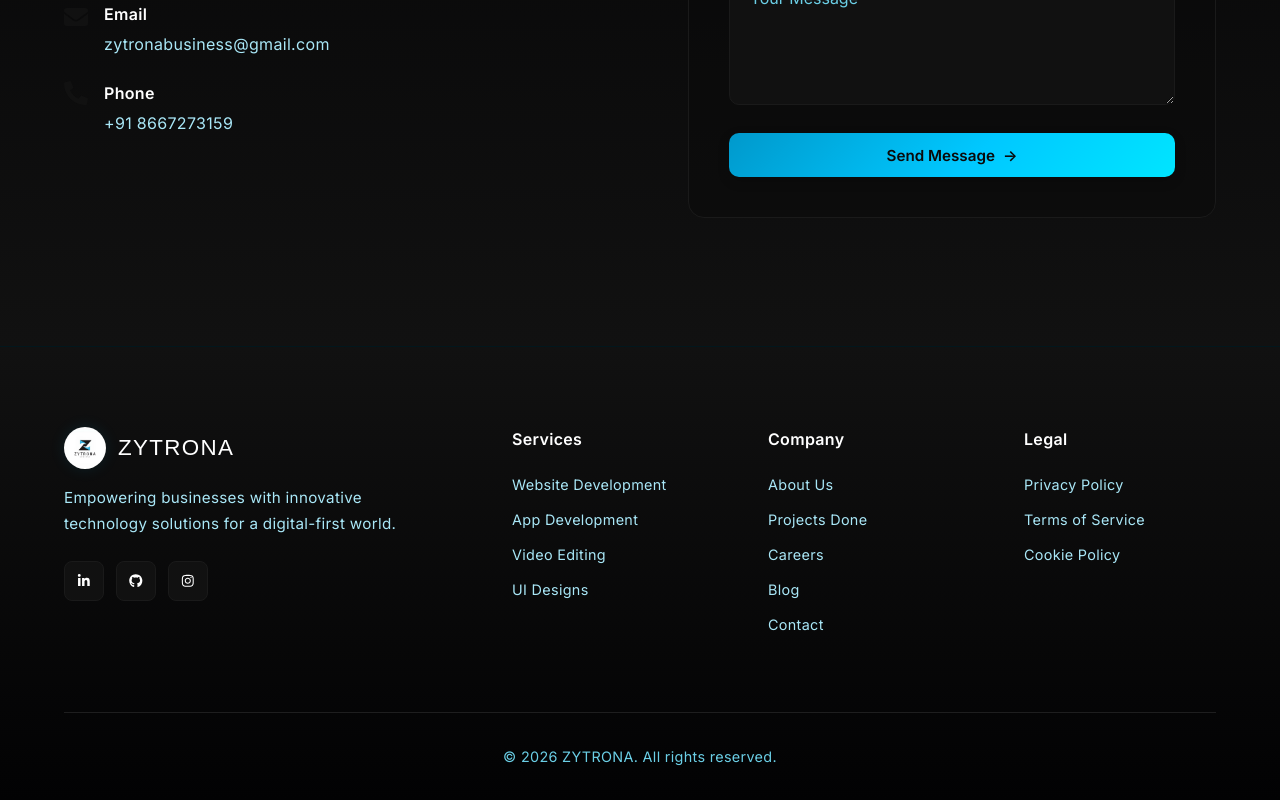
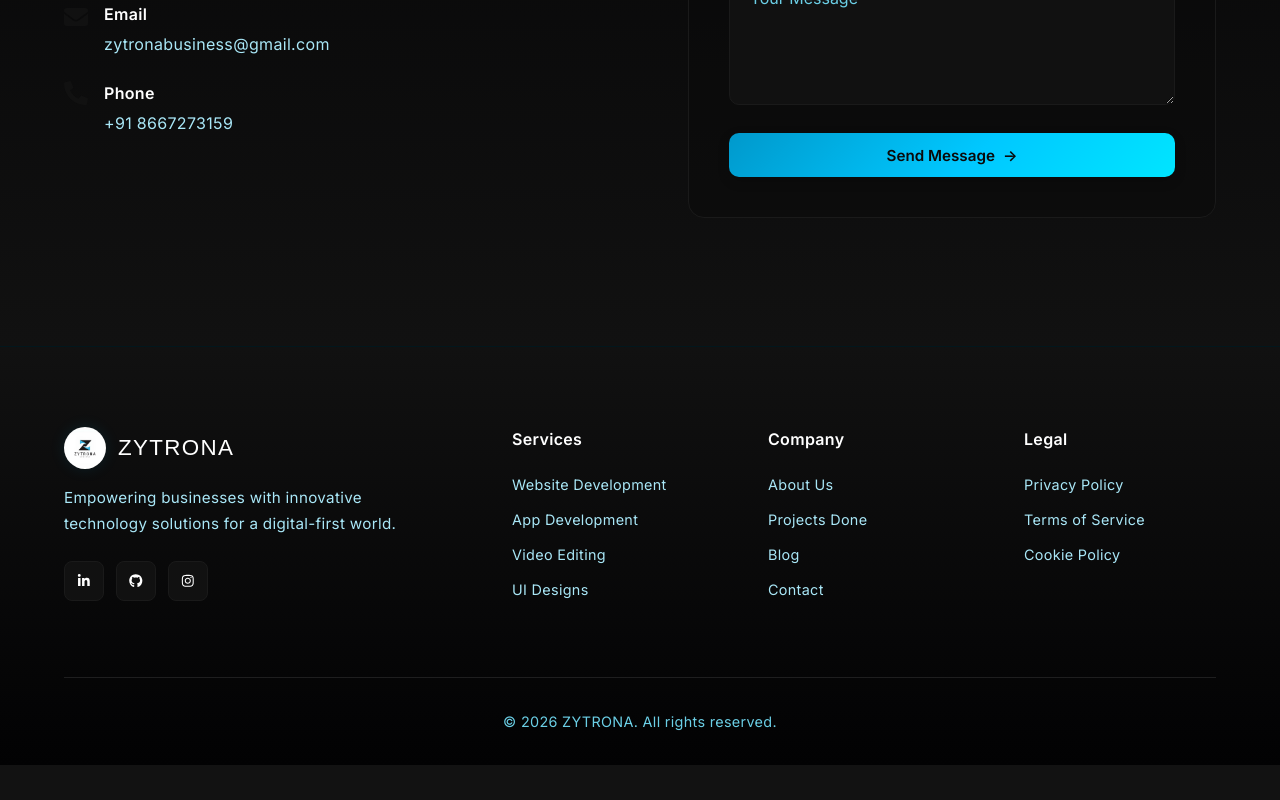
Before and after one commit to ZYTRONA/ZYTRONA_WEB, a React (Vite) app: page / in a window 1280 px wide. Shown: the part 8780-9580 px from the top of the page. After the commit the page ends 9545 px from the top, so only its background shows below. Built offline with nearby package versions, Linux system fonts and the light colour scheme; a web font is replaced by a local one.

Commit message:
corrected

```diff
--- a/src/App.jsx
+++ b/src/App.jsx
@@ -935,7 +935,6 @@ function App() {
               <h4>Company</h4>
               <Link to="/#about">About Us</Link>
               <Link to="/#projects">Projects Done</Link>
-              <a href="#">Careers</a>
               <a href="#">Blog</a>
               <Link to="/#contact">Contact</Link>
             </div>
```
